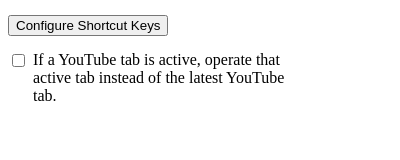
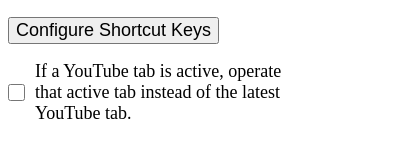
Before and after one commit to abdulmoizhussain/chrome-media-shortcuts, a browser extension: page popup.html in a window 400 px wide. Drawn offline with Linux system fonts and the light colour scheme.

Commit message:
updated popup.html styles.

```diff
--- a/popup.html
+++ b/popup.html
@@ -2,34 +2,54 @@
 
 <head>
   <style>
-    body.popup {
+    body {
       width: 300px;
     }
 
     .option {
-      margin-top: 15px;
+      margin-top: 17px;
     }
 
-    .option.active-tab {
+    .active-tab {
       display: flex;
       flex-direction: row;
     }
 
-    .option.active-tab>.label {
-      margin-left: 5px;
+    .parent-input {
+      display: flex;
+    }
+
+    .parent-label {
+      margin-left: 10px;
+    }
+
+    #workOnActiveTab {
+      width: 17px;
+      height: 17px;
+      margin: auto 0;
+    }
+
+    .active-tab label,
+    .active-tab input {
+      cursor: pointer;
+    }
+
+    .active-tab label,
+    button {
+      font-size: 18px;
     }
   </style>
 </head>
 
-<body class="popup">
+<body>
   <div class="option">
     <button type="button" id="id_configure_shortcuts">Configure Shortcut Keys</button>
   </div>
   <div class="option active-tab">
-    <div>
+    <div class="parent-input">
       <input id="workOnActiveTab" type="checkbox">
     </div>
-    <div class="label">
+    <div class="parent-label">
       <label for="workOnActiveTab">If a YouTube tab is active, operate that active tab instead of the latest YouTube tab.</label>
     </div>
   </div>
```
Also changed, not shown: options.html (+1 -1 lines).
